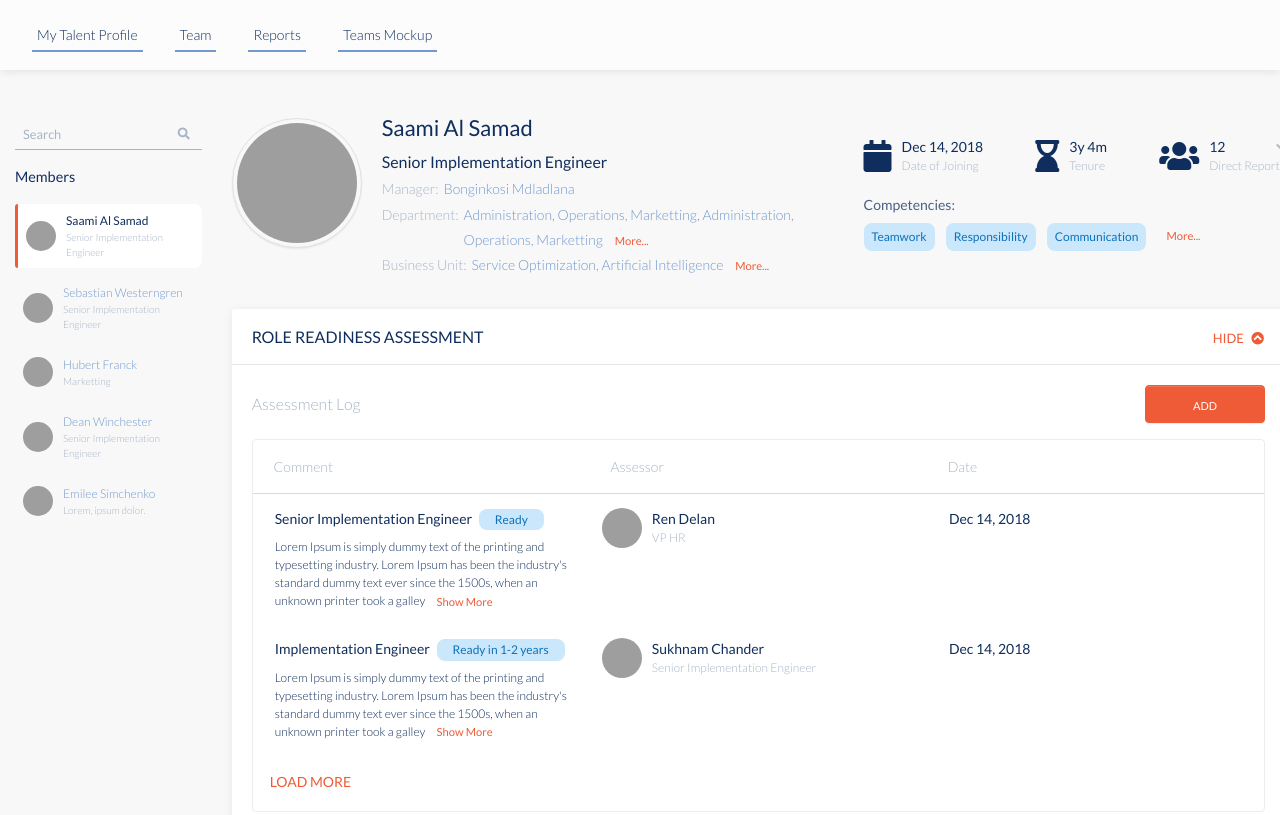
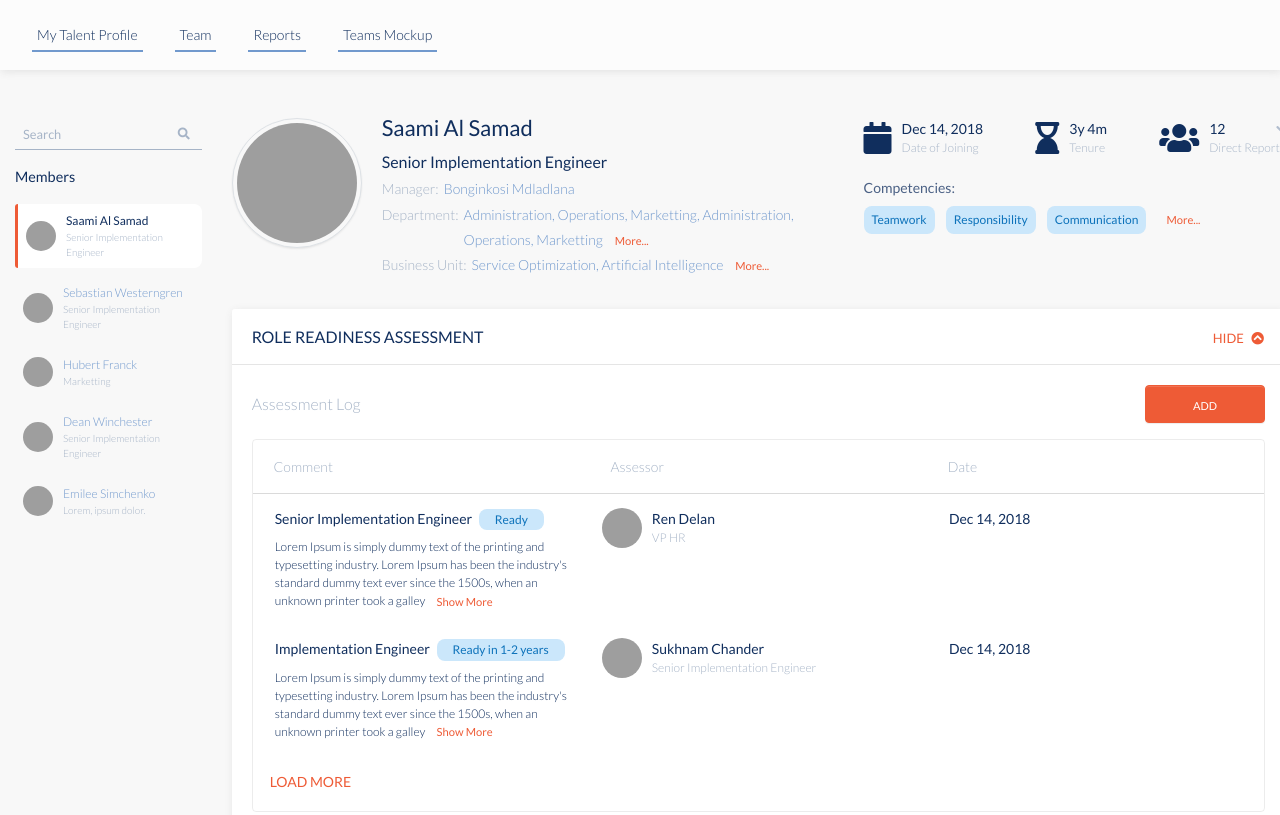
Before and after one commit to indieNik/customized-bootstrap-theme, a website: page teams.html in a window 1280 px wide. Shown: the top 815 px of the page. Drawn offline with nearby package versions, Linux system fonts and the light colour scheme; grey boxes are pictures that could not be loaded; a script that the page names is missing.

Commit message:
Fixed Stats Card

```diff
--- a/scss/components/_stats_card.scss
+++ b/scss/components/_stats_card.scss
@@ -2,12 +2,13 @@
     display: flex;
     flex-direction: column;
     align-items: center;
-    justify-content: space-evenly;
+    justify-content: flex-start;
     .stats__details {
         display: flex;
         align-items: center;
         justify-content: space-between;
         width: 100%;
+        margin-bottom: 20px;
     }
     .stats__competencies {
         width: 100%;
```
Also changed, not shown: css/mytheme.css, css/mytheme.min.css.
